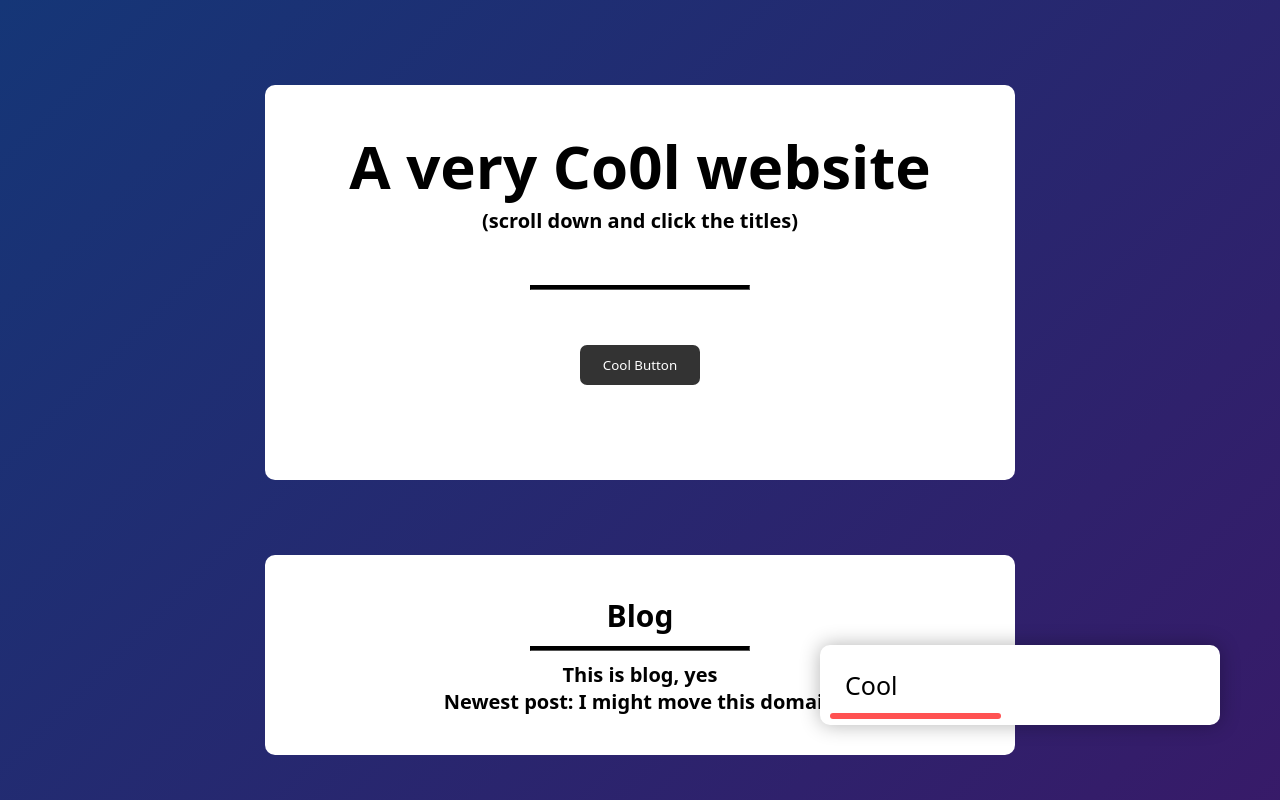
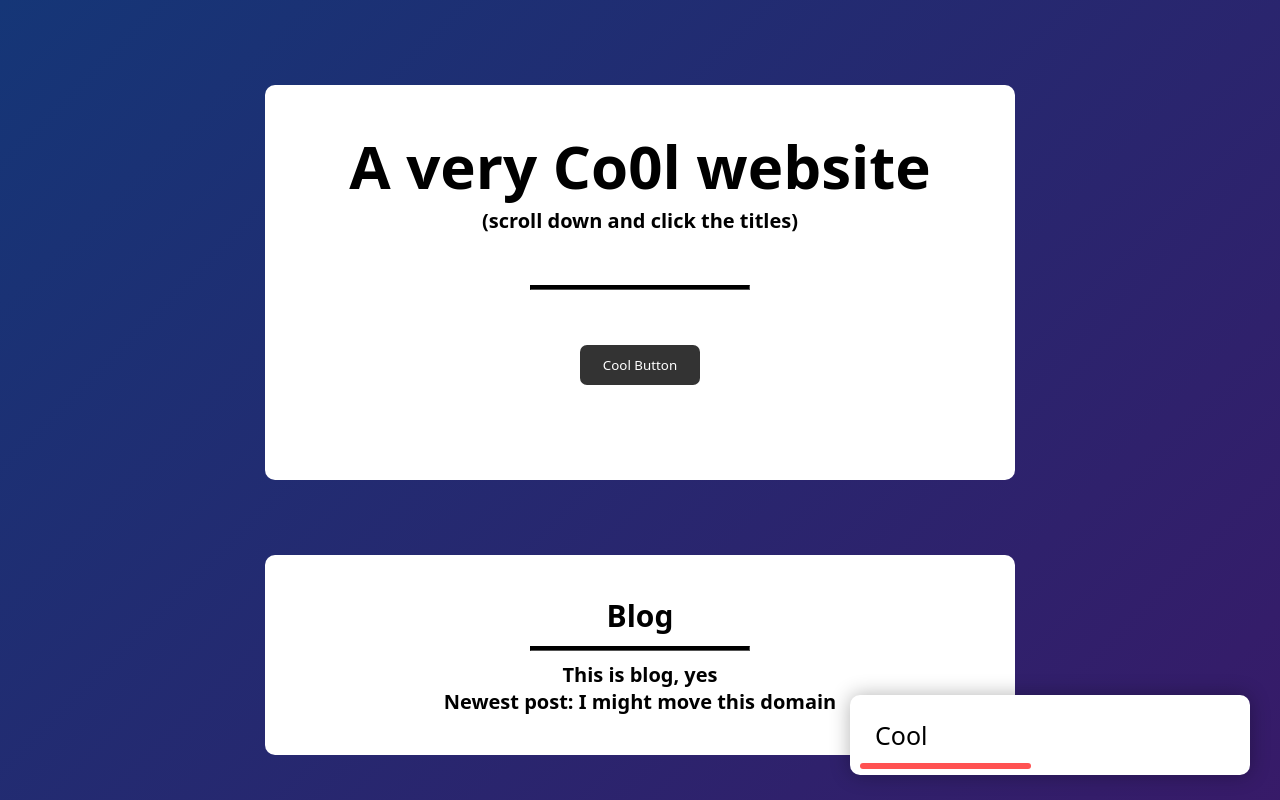
Before and after one commit to UTHMN/UTHMN.github.io, a website: page index.html in a window 1280 px wide. Both pictures are taken after a click on the button "Cool Button". Shown: the top 800 px of the page. Drawn offline with Linux system fonts and the light colour scheme.

Commit message:
Fixed Toast Box

```diff
--- a/styles.css
+++ b/styles.css
@@ -125,8 +125,7 @@ hr {
 }
 
 #toastBox {
-  position: absolute;
-  bottom: 30px;
+  bottom: 10px;
   right: 30px;
   display: flex;
   align-items: flex-end;
@@ -134,6 +133,7 @@ hr {
   overflow: hidden;
   padding: 30px;
   border-radius: 20px;
+  position: fixed;
 }
 
 .toast {
@@ -147,9 +147,11 @@ hr {
   align-items: center;
   font-size: 25px;
   padding-left: 25px;
-  transform: translateX(100%);
+  bottom: 10px;
+  right: 30px;
   animation: moveleft 0.30s linear forwards;
   border-radius: 10px;
+  position: fixed;
 }
 
 @keyframes moveleft {
@@ -168,6 +170,7 @@ hr {
   background: rgb(77, 77, 77);
   animation: anim 6s linear forwards;
   border-radius: 10px;
+  position: fixed;
 }
 
 @keyframes anim {
```
